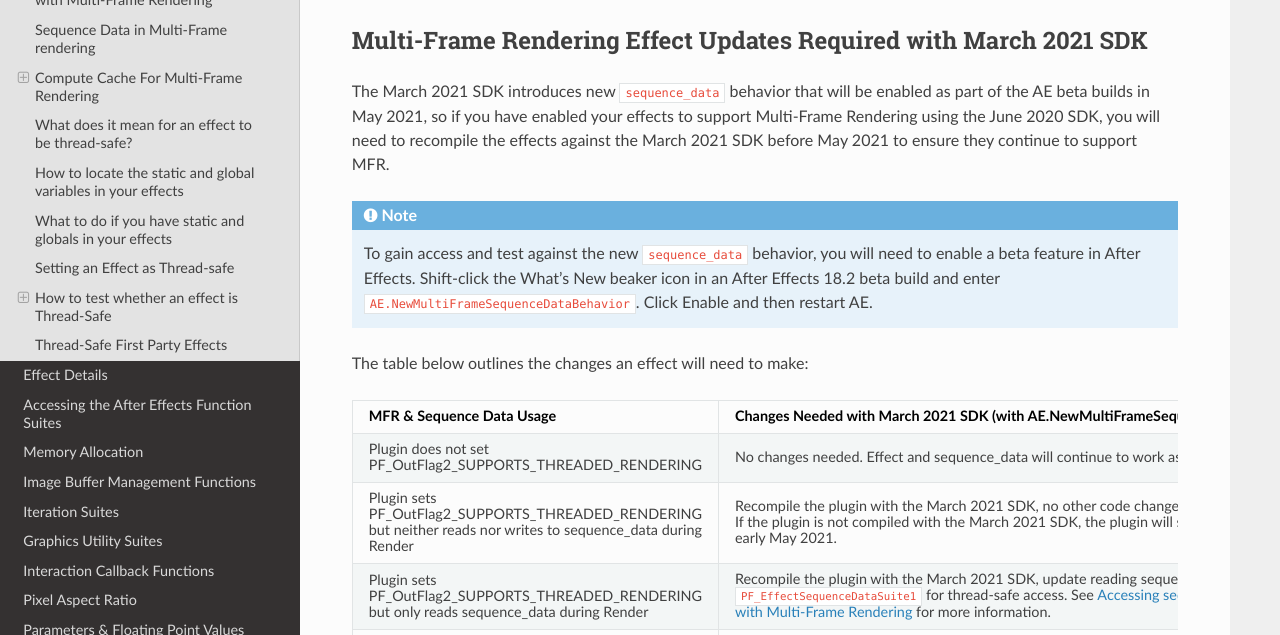
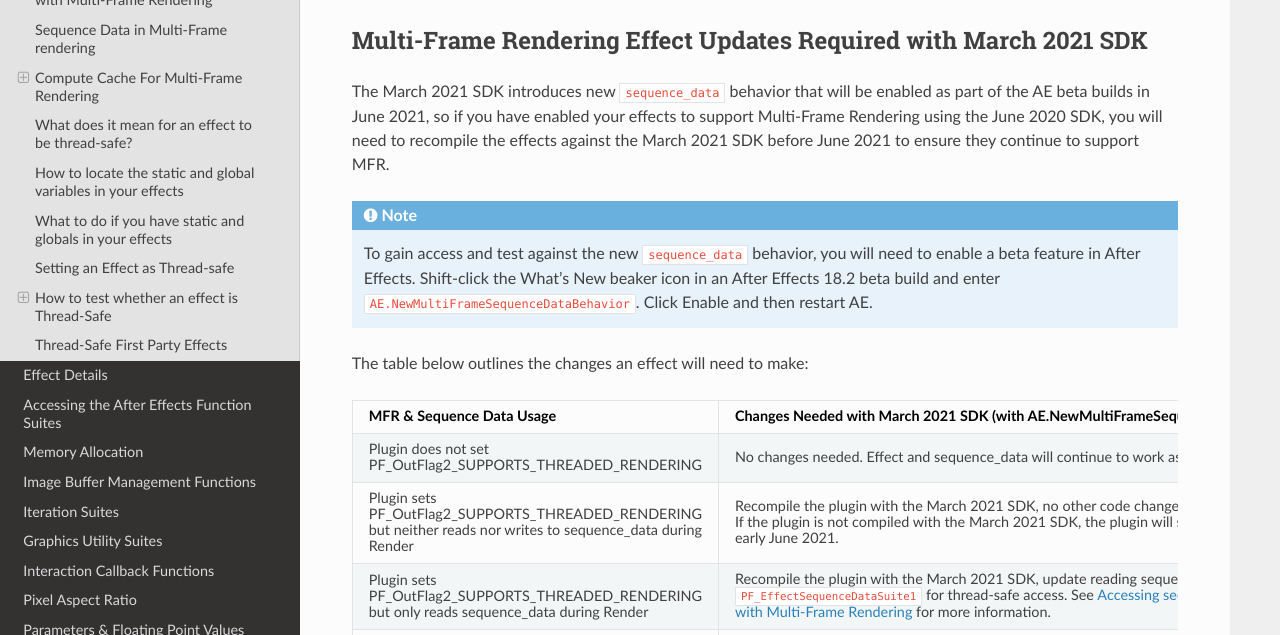
Before and after one commit to docsforadobe/after-effects-plugin-guide, a Sphinx documentation site: the page built from docs/effect-details/multi-frame-rendering-in-ae.rst, in a window 1280 px wide and 900 px high, scrolled down 899 px. Shown: the part 176-811 px from the top of the window. Built offline with Sphinx 7.4.7 and the Read the Docs theme 2.0.0, drawn with Linux system fonts in a browser that asks for light colours; pages that are not in the unit, such as notebooks, are missing from menus; some of the changed text lies outside the part shown.

Commit message:
Update timing from May 2021 to June 2021. Fixed a typo and format on the Apple silicon page

```diff
--- a/docs/effect-details/multi-frame-rendering-in-ae.rst
+++ b/docs/effect-details/multi-frame-rendering-in-ae.rst
@@ -32,7 +32,7 @@
 Multi-Frame Rendering Effect Updates Required with March 2021 SDK
 =================================================================
 
-The March 2021 SDK introduces new ``sequence_data`` behavior that will be enabled as part of the AE beta builds in May 2021, so if you have enabled your effects to support Multi-Frame Rendering using the June 2020 SDK, you will need to recompile the effects against the March 2021 SDK before May 2021 to ensure they continue to support MFR.
+The March 2021 SDK introduces new ``sequence_data`` behavior that will be enabled as part of the AE beta builds in June 2021, so if you have enabled your effects to support Multi-Frame Rendering using the June 2020 SDK, you will need to recompile the effects against the March 2021 SDK before June 2021 to ensure they continue to support MFR.
 
 .. note::
   To gain access and test against the new ``sequence_data`` behavior, you will need to enable a beta feature in After Effects. Shift-click the What’s New beaker icon in an After Effects 18.2 beta build and enter ``AE.NewMultiFrameSequenceDataBehavior``. Click Enable and then restart AE.
@@ -47,7 +47,7 @@
 +-----------------------------------------------------------------------------------------------------------------+-------------------------------------------------------------------------------------------------------------------------------------------------------------------------------------------------------------------------------------+
 | Plugin sets PF_OutFlag2_SUPPORTS_THREADED_RENDERING but neither reads nor writes to sequence_data during Render | Recompile the plugin with the March 2021 SDK, no other code changes are required.                                                                                                                                                   |
 |                                                                                                                 |                                                                                                                                                                                                                                     |
-|                                                                                                                 | If the plugin is not compiled with the March 2021 SDK, the plugin will stop utilizing MFR starting in early May 2021.                                                                                                               |
+|                                                                                                                 | If the plugin is not compiled with the March 2021 SDK, the plugin will stop utilizing MFR starting in early June 2021.                                                                                                              |
 +-----------------------------------------------------------------------------------------------------------------+-------------------------------------------------------------------------------------------------------------------------------------------------------------------------------------------------------------------------------------+
 | Plugin sets PF_OutFlag2_SUPPORTS_THREADED_RENDERING but only reads sequence_data during Render                  | Recompile the plugin with the March 2021 SDK, update reading sequence_data via ``PF_EffectSequenceDataSuite1`` for thread-safe access. See :ref:`effect-details/sequence-data-mfr-suite` for more information.                      |
 +-----------------------------------------------------------------------------------------------------------------+-------------------------------------------------------------------------------------------------------------------------------------------------------------------------------------------------------------------------------------+
@@ -105,7 +105,7 @@
 * The ``sequence_data`` object is now const when read at Render time and should be accessed through the ``PF_EffectSequenceDataSuite`` interface.
 * Writing to ``seqeunce_data`` at render time is disabled by default and results will be undefined if ``sequence_data`` is attempted to be written to at render time.
 * If an effect must write to sequence_data at render time, it must set the ``PF_OutFlag2_MUTABLE_RENDER_SEQUENCE_DATA_SLOWER`` flag which will tell After Effects to allow writes to ``sequence_data`` but it will be at the expense of performance. The ``sequence_data`` object will be duplicated to each render thread when the render begins, and each render thread will have its own independent copy of ``sequence_data`` to manage for the lifetime of the render. For performance reasons, it is preferred that the :ref:`compute-cache` is utilized for writing any data required by the effect.
-* This new behavior will be enabled by default in After Effects beta builds starting in May 2021.
+* This new behavior will be enabled by default in After Effects beta builds starting in June 2021.
 
 ----
 
```
Also changed, not shown: docs/intro/apple-silicon-support.rst (+9 -8 lines).
